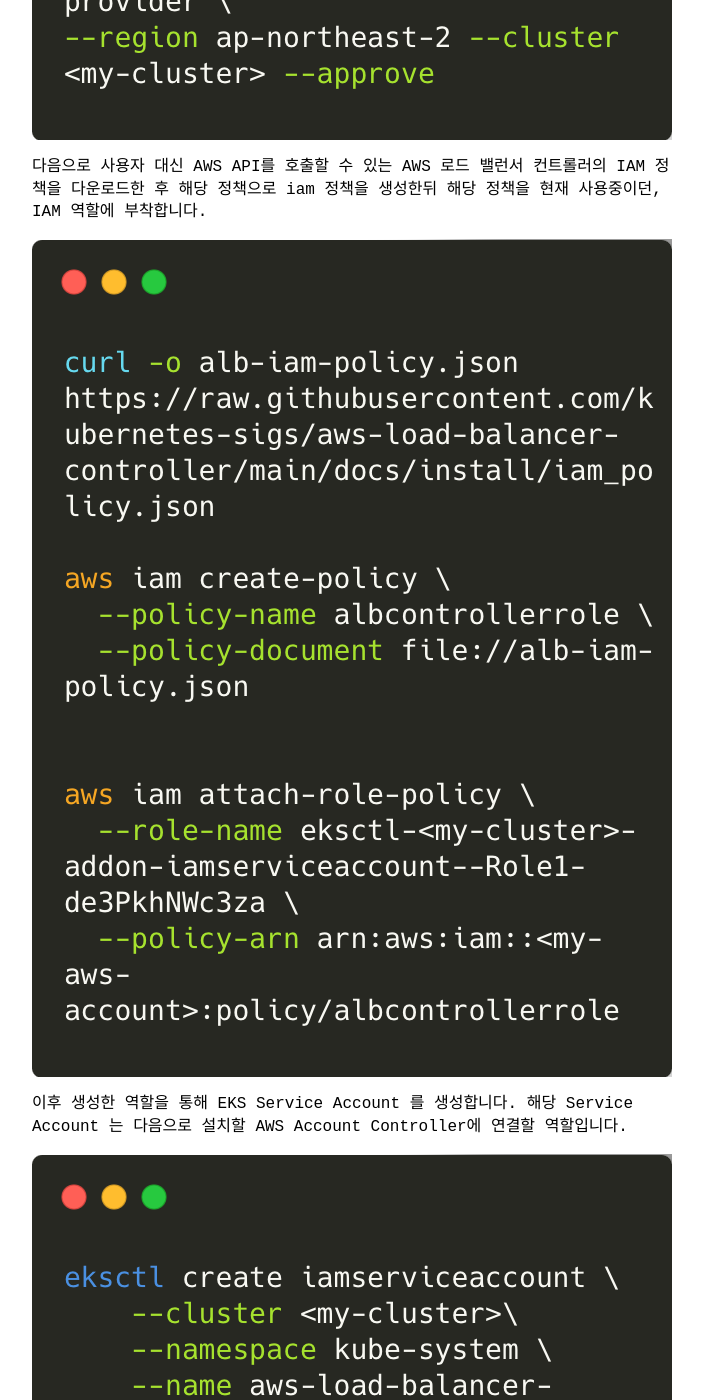
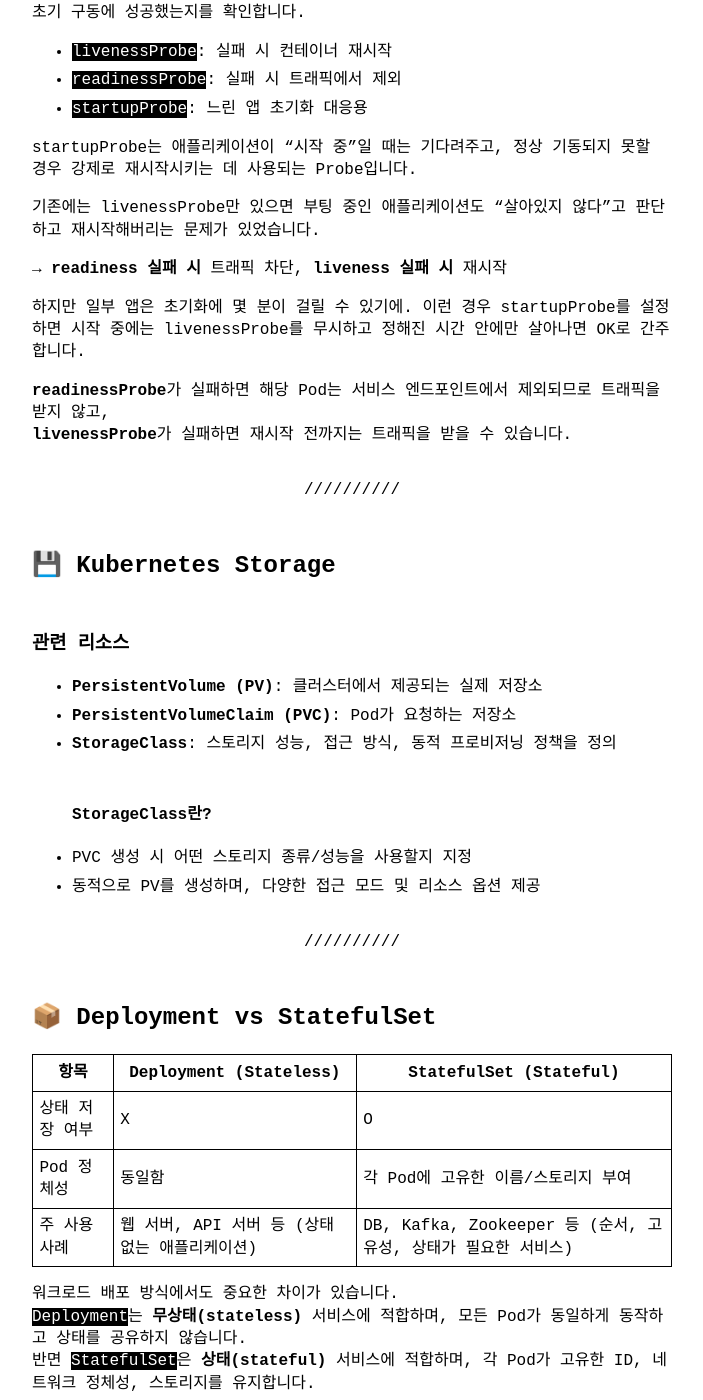
Before and after one commit to coodns/blog, a Jekyll site: the page built from _posts/2025-03-25-Scailing and Exposing.md, in a window 1280 px wide and 1400 px high, scrolled down 4469 px. Shown: the whole window, without its empty margins (288-991 px from the left). Built offline with Jekyll 4.4.1, drawn with Linux system fonts in a browser that asks for light colours; comment, search, counter and statistics services are not loaded; some of the changed text lies outside the part shown.

Commit message:
0326 init

```diff
--- a/_posts/2025-03-25-Scailing and Exposing.md
+++ b/_posts/2025-03-25-Scailing and Exposing.md
@@ -4,7 +4,7 @@ category: k8s
 title: Kubernetes에서 Pod 스케일링과 기본 구조 이해하기
 ---
 
-## Kubernetes에서 왜 스케일링이 필요할까?
+## ✅ Kubernetes에서 Pod 스케일링이 필요한 이유
 
 Kubernetes에서 애플리케이션을 안정적이고 효율적으로 운영하려면 **Pod 스케일링**이 필수적입니다.
 트래픽이 증가하면 더 많은 리소스를 할당해 성능을 유지하고, 사용량이 줄면 자원을 줄여 낭비를 막아야 하죠.
@@ -20,7 +20,24 @@ Kubernetes에서 애플리케이션을 안정적이고 효율적으로 운영하
 
 ---
 
-## HPA를 활용한 자동 스케일링과 유의사항
+## 🔄 스케일링의 종류
+
+### 1. 수평 스케일링 (Horizontal Scaling)
+- Pod 개수를 조절하여 확장
+- 주로 Deployment, StatefulSet에서 사용
+- HPA(Horizontal Pod Autoscaler)로 자동화 가능
+- 메트릭 기반 (CPU, 메모리, 커스텀)
+
+### 2. 수직 스케일링 (Vertical Scaling)
+- Pod 하나의 리소스(CPU/Memory) 조절
+- DaemonSet 등 Pod 수 조절이 어려운 경우 사용
+
+
+---
+
+## HPA를 활용한 자동 스케일링
+
+![123](https://blog.kakaocdn.net/dn/dheuWM/btsGdCk3vco/mqQP2jPuuIELCGxDiyDVSK/img.jpg)
 
 수평 스케일링은 보통 **HPA(Horizontal Pod Autoscaler)**를 통해 구현합니다.
 HPA는 CPU, 메모리, 혹은 사용자 정의 지표(Custom Metrics)를 기반으로 설정된 조건에 따라 자동으로 Pod 수를 조정합니다.
@@ -41,6 +58,17 @@ HPA는 메트릭이 누락되거나 준비되지 않은 Pod가 있으면 보수
 
 ---
 
+## ⚠️ 스케일링 시 유의사항
+
+- DaemonSet은 수평 스케일 불가 → 수직 스케일로 대응
+- HPA는 Metrics Server 미설치 시 작동 불가
+- 다음 Pod는 스케일 판단 제외됨:
+  - 삭제 중(Pod deletionTimestamp 존재)
+  - 실패한 Pod
+  - Ready 상태가 아닌 Pod
+
+---
+
 ## 스케일링을 반드시 구성해야 할까?
 
 반드시 필수는 아니지만, **트래픽이 유동적이거나 예상치 못한 부하가 자주 발생하는 서비스라면 구성하는 것이 매우 권장됩니다.**
@@ -53,7 +81,8 @@ HPA는 메트릭이 누락되거나 준비되지 않은 Pod가 있으면 보수
 
 ---
 
-## Kubernetes 기본 구성 요소 이해하기
+## 🌐 Pod 네트워크 통신
+![img_2.png](../images/img_2.png)
 
 Kubernetes 환경에서의 Pod 통신은 기본적으로 같은 네임스페이스 내에서는 **Pod IP 또는 서비스 이름**을 통해 이뤄지며,
 다른 네임스페이스의 Pod와 통신할 경우에는 `service-name.namespace.svc.cluster.local` 형식을 사용할 수 있습니다.
@@ -87,12 +116,20 @@ Kubernetes 환경에서의 Pod 통신은 기본적으로 같은 네임스페이
 	- AWS Load Balancer와의 연동도 자연스럽고, EKS 서비스와의 통합성이 뛰어납니다.
 
 
+## 🌐 Ingress Controller란?
+
+
 외부에서 클러스터 내부 서비스에 접근하려면 **Ingress Controller**를 사용합니다.
 Ingress는 HTTP/HTTPS 트래픽을 받아 내부 서비스로 라우팅하는 역할을 하며,
 이를 실제로 처리하는 Ingress Controller로는 NGINX, AWS ALB Controller 등이 있습니다.
 이를 구성하는 방법은 뒤에서 알아보도록 하겠습니다.
 
+- 예: NGINX Ingress Controller, AWS ALB Controller 등
 
+
+---
+
+## 💊 Pod 헬스체크 구성
 
 다음으로 Kubernetes는 서비스의 안정성을 높이기 위해 **헬스체크(Probe)** 기능을 제공합니다.
 `livenessProbe`, `readinessProbe`, `startupProbe`를 통해 컨테이너가 살아있는지, 요청을 받을 준비가 되었는지,
@@ -108,6 +145,8 @@ startupProbe는 애플리케이션이 “시작 중”일 때는 기다려주고
 기존에는 livenessProbe만 있으면 부팅 중인 애플리케이션도
 “살아있지 않다”고 판단하고 재시작해버리는 문제가 있었습니다.
 
+→ **readiness 실패 시** 트래픽 차단, **liveness 실패 시** 재시작
+
 하지만 일부 앱은 초기화에 몇 분이 걸릴 수 있기에.
 이런 경우 startupProbe를 설정하면 시작 중에는 livenessProbe를 무시하고
 정해진 시간 안에만 살아나면 OK로 간주합니다.
@@ -118,16 +157,29 @@ startupProbe는 애플리케이션이 “시작 중”일 때는 기다려주고
 
 ---
 
-## Kubernetes Storage 기본 구조와 워크로드 유형별 차이
+## 💾 Kubernetes Storage
 
-스토리지를 관리하기 위해 Kubernetes는 다음과 같은 리소스를 제공합니다:
+### 관련 리소스
 
-- **PersistentVolume(PV)**: 클러스터에서 제공되는 실제 저장소
-- **PersistentVolumeClaim(PVC)**: Pod가 요청하는 저장소
+- **PersistentVolume (PV)**: 클러스터에서 제공되는 실제 저장소
+- **PersistentVolumeClaim (PVC)**: Pod가 요청하는 저장소
 - **StorageClass**: 스토리지 성능, 접근 방식, 동적 프로비저닝 정책을 정의
+#### StorageClass란?
 
-특히 StorageClass는 **PVC 생성 시 어떤 타입의 저장소를 동적으로 생성할지 결정하는 역할**을 하며,
-사용자는 원하는 속성과 요구 조건에 맞춰 PVC를 구성할 수 있습니다.
+- PVC 생성 시 어떤 스토리지 종류/성능을 사용할지 지정
+- 동적으로 PV를 생성하며, 다양한 접근 모드 및 리소스 옵션 제공
+
+
+---
+## 📦 Deployment vs StatefulSet
+
+| 항목             | Deployment (Stateless)        | StatefulSet (Stateful)                        |
+|------------------|-------------------------------|-----------------------------------------------|
+| 상태 저장 여부    | X                             | O                                             |
+| Pod 정체성        | 동일함                           | 각 Pod에 고유한 이름/스토리지 부여                         |
+| 주 사용 사례      | 웹 서버, API 서버 등 (상태 없는 애플리케이션) | DB, Kafka, Zookeeper 등 (순서, 고유성, 상태가 필요한 서비스) |
+
+
 
 워크로드 배포 방식에서도 중요한 차이가 있습니다.
 `Deployment`는 **무상태(stateless)** 서비스에 적합하며, 모든 Pod가 동일하게 동작하고 상태를 공유하지 않습니다.
@@ -178,3 +230,5 @@ EBS CSI Driver 또한 동일한 과정으로 Helm을 통해 설치한 후 해당
 또한 해당 Deployment가 사용하는 service Account의 경우 아래 명령어와 같이 Helm 차트를 사용하여 생성해주었습니다.
 
 ![lsls](../images/carbon-2.png)
+
+이후 pv, pvc, ingress, deployment,
```
Also changed, not shown: _posts/2025-03-26-Nevermind.md (deleted, +0 -4 lines), _posts/test.md (deleted, +0 -99 lines), images/img_2.png (renamed from _posts/img_2.png).
